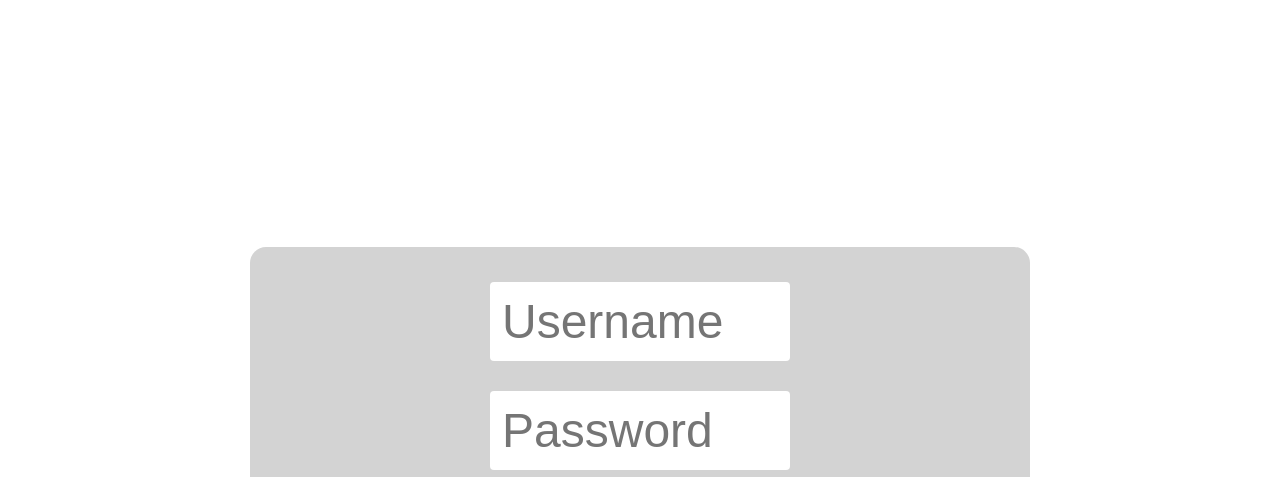
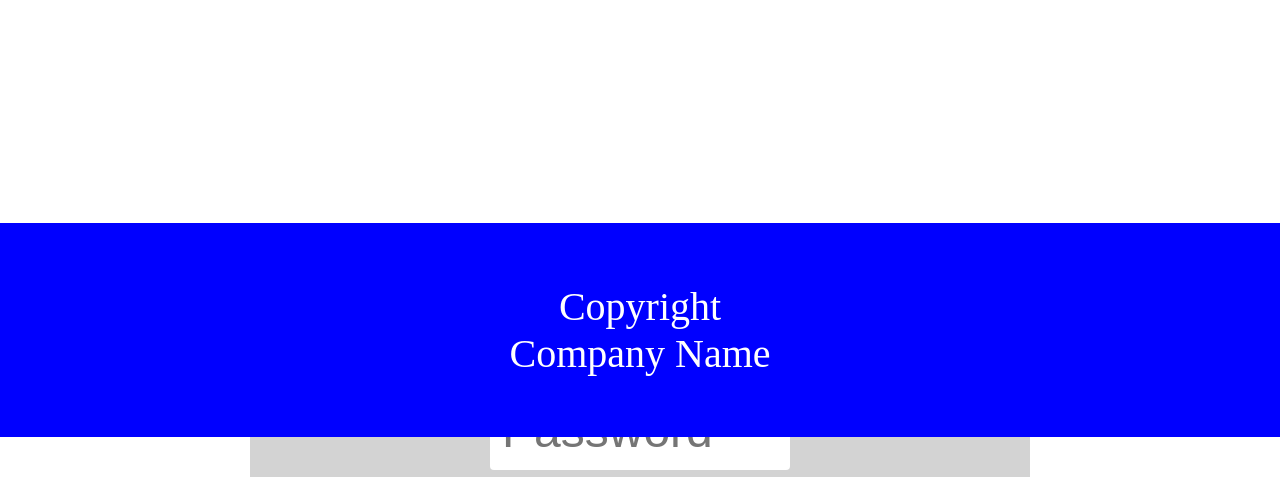
Before and after one commit to alephnull7/study-guide-generator, a plain HTML site: page login.html in a window 1280 px wide. Shown: the part 323-800 px from the top of the page. Drawn offline with Linux system fonts and the light colour scheme.

Commit message:
Update main.css

```diff
--- a/main.css
+++ b/main.css
@@ -25,7 +25,7 @@ header {
 footer {
 	text-align: center;
 	position: fixed;
-	bottom: 4	0px;
+	bottom: 40px;
 	background-color: blue;
 	color: white;
 	padding-top: 60px;
```
